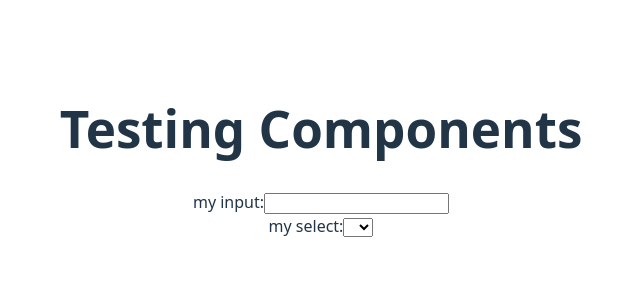
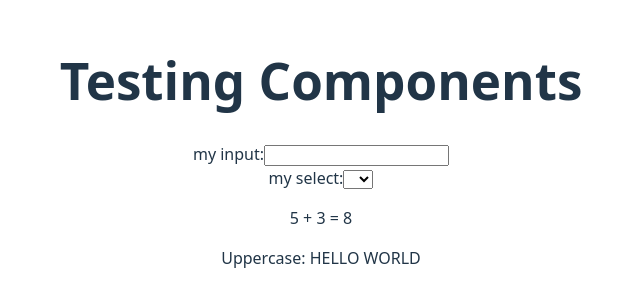
Before and after one commit to Sugarless1943/monorepoTest, a Vue app in the folder apps/Sub/: page / in a window 1280 px wide. Shown: the part 248-554 px from the top of the page, without its empty margins (319-959 px from the left). Built offline with nearby package versions, Linux system fonts and the light colour scheme.

Commit message:
feat: demo

```diff
--- a/apps/Sub/package.json
+++ b/apps/Sub/package.json
@@ -10,7 +10,8 @@
   },
   "dependencies": {
     "vue": "^3.5.25",
-    "@monorepo/components": "workspace:*"
+    "@monorepo/components": "workspace:*",
+    "@monorepo/utils": "workspace:*"
   },
   "devDependencies": {
     "@vitejs/plugin-vue": "^6.0.2",
--- a/apps/Sub/src/App.vue
+++ b/apps/Sub/src/App.vue
@@ -1,5 +1,9 @@
 <script setup>
 import { MyInput, MySelect } from "@monorepo/components";
+import { add, toUpperCase } from "@monorepo/utils";
+
+const sum = add(5, 3);
+const upperCaseText = toUpperCase("hello world");
 </script>
 
 <template>
@@ -7,6 +11,10 @@ import { MyInput, MySelect } from "@monorepo/components";
     <h1>Testing Components</h1>
     <MyInput />
     <MySelect />
+    <div>
+      <p>5 + 3 = {{ sum }}</p>
+      <p>Uppercase: {{ upperCaseText }}</p>
+    </div>
   </div>
 </template>
 
```
Also changed, not shown: 1 other file (tests, documents, lock files or other folders).
